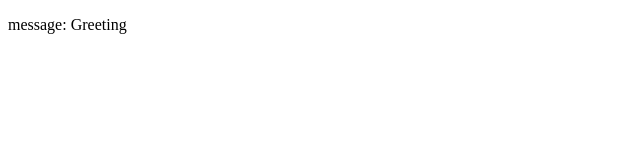
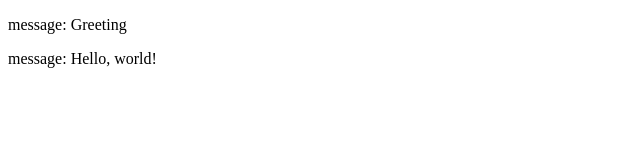
Before and after one commit to Bisue/learn-svelte, a SvelteKit app: page /sub in a window 1280 px wide. Shown: the top 160 px of the page, without its empty margins (0-640 px from the left). Built offline with nearby package versions, Linux system fonts and the light colour scheme.

Commit message:
component props default value

```diff
--- a/src/components/Prop.svelte
+++ b/src/components/Prop.svelte
@@ -1,5 +1,5 @@
 <script>
-  export let message;
+  export let message = 'Hello, world!';
 </script>
 
 <p>message: {message}</p>
--- a/src/routes/sub/+page.svelte
+++ b/src/routes/sub/+page.svelte
@@ -3,3 +3,4 @@
 </script>
 
 <Prop message={'Greeting'}/>
+<Prop/>
```
